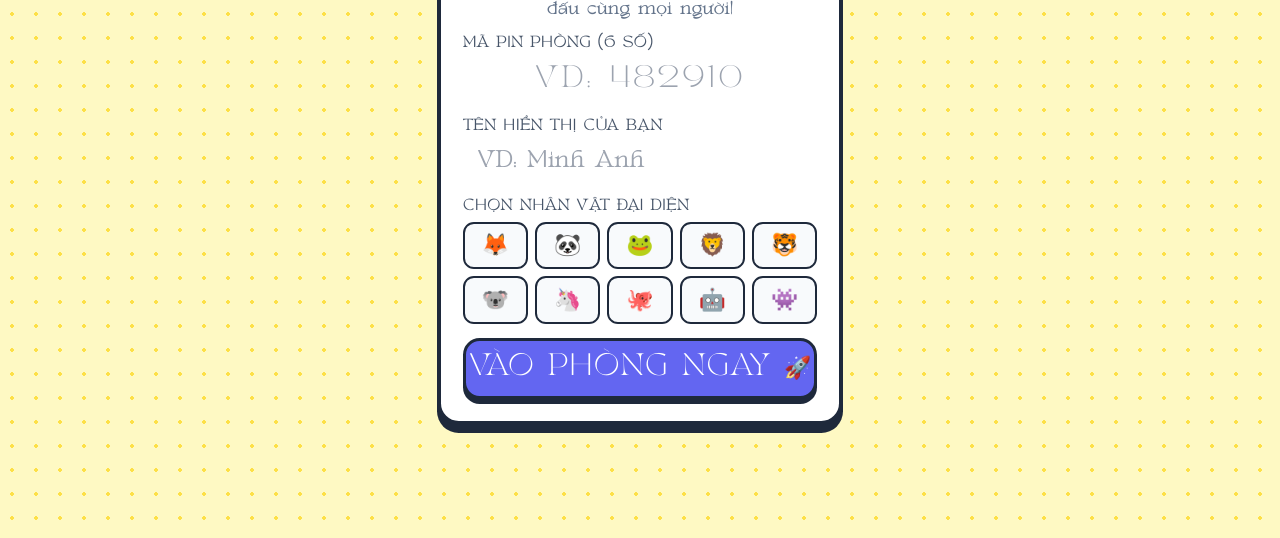
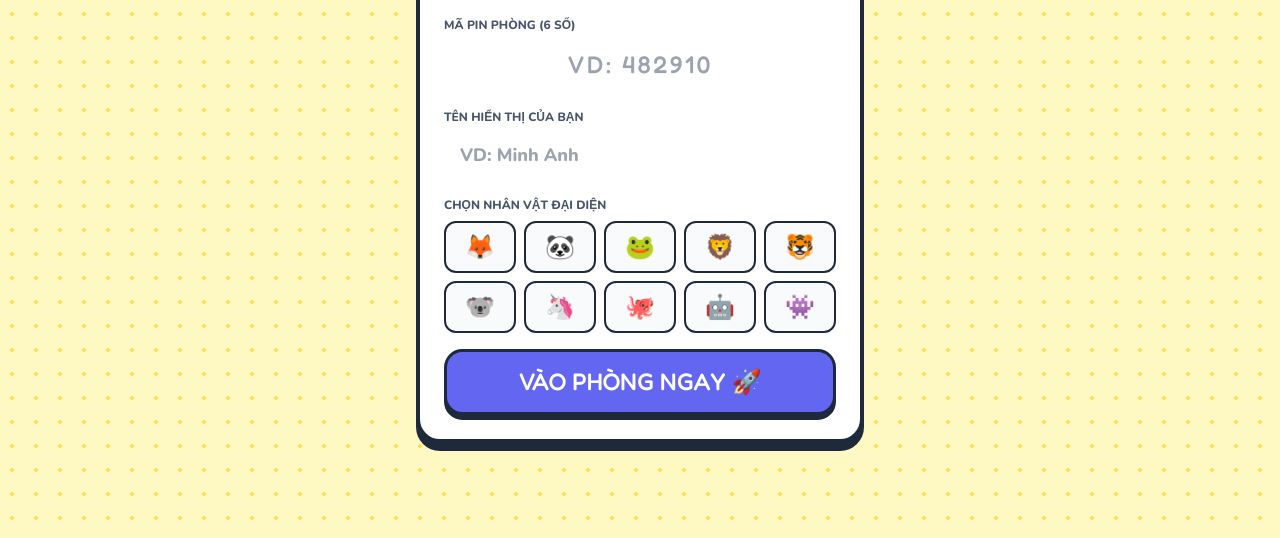
Before and after one commit to linhdepzai182-create/toonquiz-kahoot, a website: page play.html in a window 1280 px wide. Shown: the part 262-800 px from the top of the page. Drawn offline with nearby package versions, Linux system fonts and the light colour scheme.

Commit message:
Revert font back to original Baloo 2 / Nunito / Fredoka

```diff
--- a/play.html
+++ b/play.html
@@ -10,35 +10,14 @@
   <link href="https://fonts.googleapis.com/css2?family=Fredoka:wght@500;600;700&family=Nunito:wght@600;700;800;900&display=swap" rel="stylesheet">
   <link rel="stylesheet" href="https://cdnjs.cloudflare.com/ajax/libs/font-awesome/6.5.1/css/all.min.css" />
   <style>
-    @font-face {
-      font-family: 'DFVN TAN TWINKLE';
-      src: url('fonts/dfvn-tan-twinkle.ttf') format('truetype'),
-           url('fonts/dfvn-tan-twinkle.otf') format('opentype');
-      font-weight: normal;
-      font-style: normal;
-      font-display: swap;
-    }
-    html {
-      font-size: 14px;
-    }
-    @media (min-width: 640px) {
-      html {
-        font-size: 14.5px;
-      }
-    }
-    body, button, input, textarea, select {
-      font-family: 'DFVN TAN TWINKLE', 'Nunito', sans-serif;
-      letter-spacing: 0.01em;
-    }
     body {
-      line-height: 1.45;
+      font-family: 'Nunito', sans-serif;
       background-color: #FEF9C3;
       background-image: radial-gradient(#FDE047 2px, transparent 2px);
       background-size: 24px 24px;
     }
     h1, h2, h3, .font-toon {
-      font-family: 'DFVN TAN TWINKLE', 'Fredoka', sans-serif;
-      line-height: 1.28;
+      font-family: 'Fredoka', sans-serif;
     }
     .toon-card {
       border: 4px solid #1E293B;
--- a/server.js
+++ b/server.js
@@ -32,11 +32,7 @@ const MIME_TYPES = {
   '.jpg': 'image/jpeg',
   '.jpeg': 'image/jpeg',
   '.svg': 'image/svg+xml',
-  '.ico': 'image/x-icon',
-  '.ttf': 'font/ttf',
-  '.otf': 'font/otf',
-  '.woff': 'font/woff',
-  '.woff2': 'font/woff2'
+  '.ico': 'image/x-icon'
 };
 
 /**
```
Also changed, not shown: HrddQuiz.html (+2 -27 lines), fonts/dfvn-tan-twinkle.otf (deleted), fonts/dfvn-tan-twinkle.ttf (deleted).
